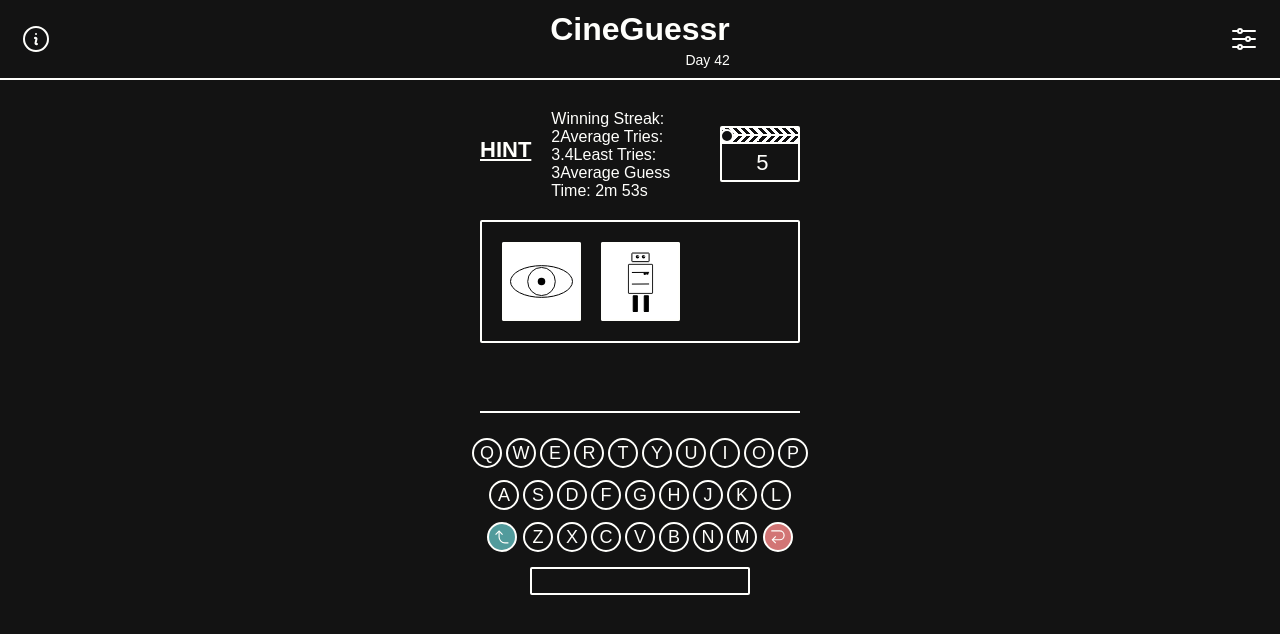
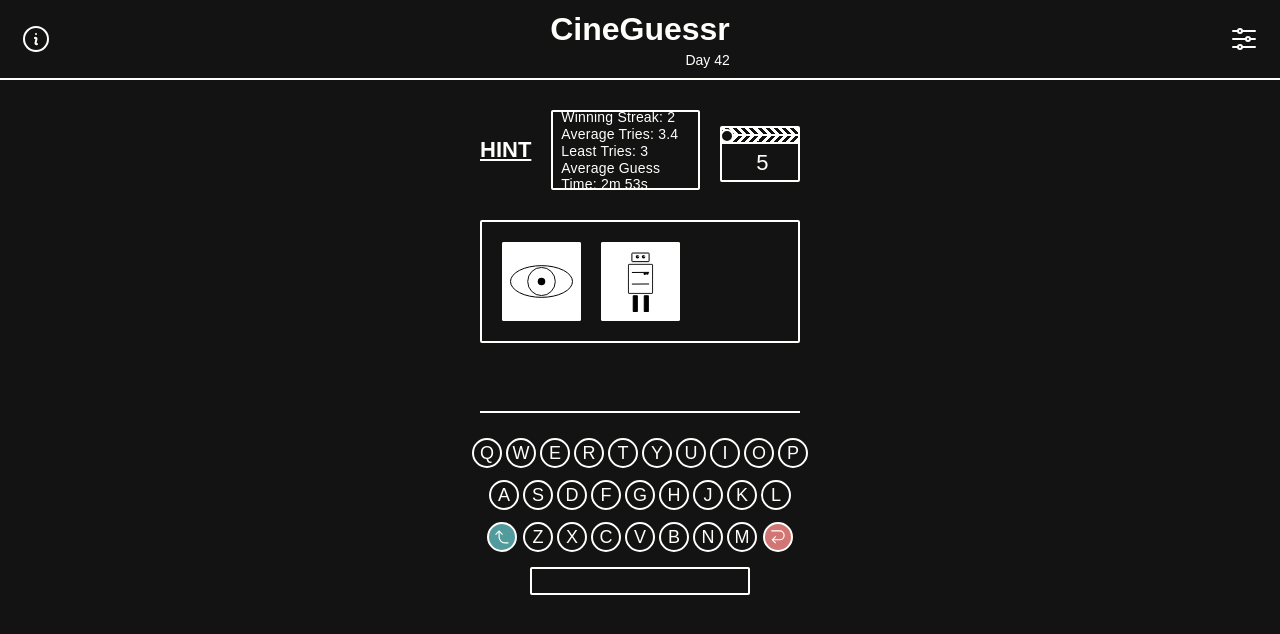
Before and after one commit to jahjam/cineguessr, a React (Vite) app: page / in a window 1280 px wide. Shown: the top 634 px of the page. Built offline with nearby package versions, Linux system fonts and the light colour scheme; a web font is replaced by a local one.

Commit message:
add hint functionality

```diff
--- a/src/Feature/Details/Details.tsx
+++ b/src/Feature/Details/Details.tsx
@@ -4,9 +4,12 @@
 
 const Details = () => {
   const [openClapper, setOpenClapper] = useState(false);
+  const [toggleHint, setToggleHint] = useState(false);
+  const [hasUsedHint, setHasUsedHint] = useState(false);
+
   const gameContext = useContext(GameContext);
 
-  const { lives } = gameContext;
+  const { lives, film, handleDecrementLives } = gameContext;
 
   useEffect(() => {
     if (lives < 5) {
@@ -14,14 +17,42 @@
     }
   }, [lives]);
 
+  const handleToggleHint = () => {
+    if (!hasUsedHint) {
+      handleDecrementLives();
+      setHasUsedHint(true);
+    }
+
+    setToggleHint(!toggleHint);
+  };
+
   return (
     <Styled.Container justify="space-between">
-      <Styled.Hint>HINT</Styled.Hint>
-      <Styled.Data direction="column" gap={0.1}>
-        <span>Winning Streak: 2</span>
-        <span>Average Tries: 3.4</span>
-        <span>Least Tries: 3</span>
-        <span>Average Guess Time: 2m 53s</span>
+      <Styled.Hint onClick={handleToggleHint}>HINT</Styled.Hint>
+      <Styled.Data>
+        <Styled.DataFront
+          initial={{ rotateX: 0 }}
+          animate={{
+            rotateX: !toggleHint ? 0 : 180,
+            transition: { duration: 1 },
+          }}
+          direction="column"
+          gap={0.1}
+        >
+          <span>Winning Streak: 2</span>
+          <span>Average Tries: 3.4</span>
+          <span>Least Tries: 3</span>
+          <span>Average Guess Time: 2m 53s</span>
+        </Styled.DataFront>
+        <Styled.DataBack
+          initial={{ rotateX: -180 }}
+          animate={{
+            rotateX: toggleHint ? 0 : -180,
+            transition: { duration: 1 },
+          }}
+        >
+          <span>{film.hint}</span>
+        </Styled.DataBack>
       </Styled.Data>
       <Styled.Score>
         <Styled.ClapperboardIcon
```
